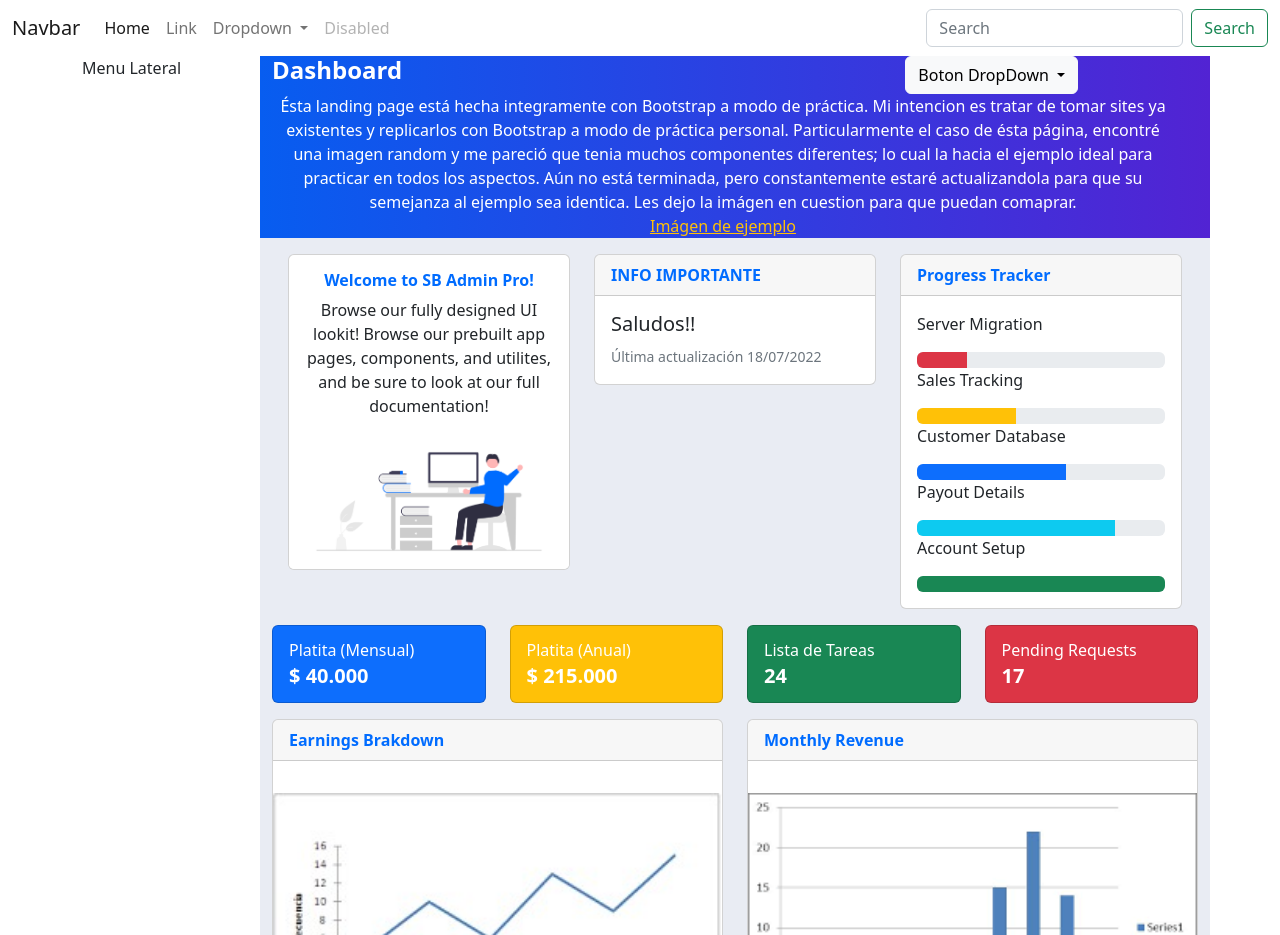
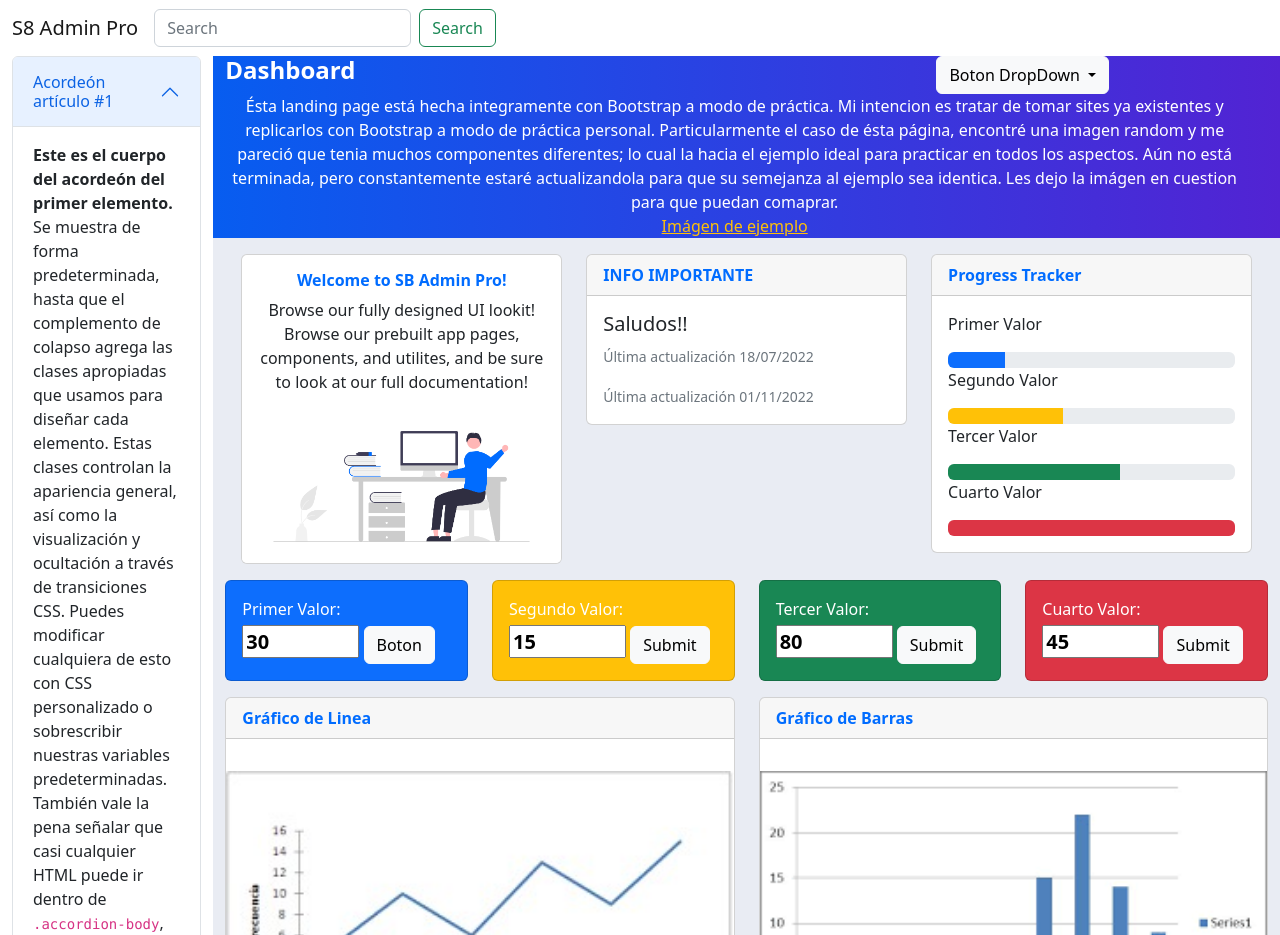
Before and after one commit to serviceace/practicando-bootstrap, a plain HTML site: page index.html in a window 1280 px wide. Shown: the top 935 px of the page. Drawn offline with nearby package versions, Linux system fonts and the light colour scheme.

Commit message:
Add files via upload

```diff
--- /dev/null
+++ b/code.js
@@ -0,0 +1,12 @@
+console.log("todo conectado")
+
+const primerValor = document.querySelector('#ejemploPrueba');
+const barraProgreso = document.querySelector('#barraProgreso');
+const btnOK = document.querySelector('#btnOK');
+
+console.log(primerValor.value)
+
+btnOK.addEventListener("click", (e) => {
+    e.preventDefault();
+    barraProgreso.style.width = ejemploPrueba.value + "%";
+  })
--- a/index.html
+++ b/index.html
@@ -12,33 +12,11 @@
     <!-- Barra de navegación superior -->
     <nav class="navbar navbar-expand-lg bg-ligth">
         <div class="container-fluid">
-          <a class="navbar-brand" href="#">Navbar</a>
+          <a class="navbar-brand" href="#">S8 Admin Pro</a>
           <button class="navbar-toggler" type="button" data-bs-toggle="collapse" data-bs-target="#navbarSupportedContent" aria-controls="navbarSupportedContent" aria-expanded="false" aria-label="Toggle navigation">
             <span class="navbar-toggler-icon"></span>
           </button>
           <div class="collapse navbar-collapse" id="navbarSupportedContent">
-            <ul class="navbar-nav me-auto mb-2 mb-lg-0">
-              <li class="nav-item">
-                <a class="nav-link active" aria-current="page" href="#">Home</a>
-              </li>
-              <li class="nav-item">
-                <a class="nav-link" href="#">Link</a>
-              </li>
-              <li class="nav-item dropdown">
-                <a class="nav-link dropdown-toggle" href="#" id="navbarDropdown" role="button" data-bs-toggle="dropdown" aria-expanded="false">
-                  Dropdown
-                </a>
-                <ul class="dropdown-menu" aria-labelledby="navbarDropdown">
-                  <li><a class="dropdown-item" href="#">Action</a></li>
-                  <li><a class="dropdown-item" href="#">Another action</a></li>
-                  <li><hr class="dropdown-divider"></li>
-                  <li><a class="dropdown-item" href="#">Something else here</a></li>
-                </ul>
-              </li>
-              <li class="nav-item">
-                <a class="nav-link disabled">Disabled</a>
-              </li>
-            </ul>
             <form class="d-flex" role="search">
               <input class="form-control me-2" type="search" placeholder="Search" aria-label="Search">
               <button class="btn btn-outline-success" type="submit">Search</button>
@@ -46,12 +24,53 @@
           </div>
         </div>
       </nav>
+      <!-- MENU LATERAL -->
+    <div class="container-fluid">
+          <div class="row">
+              <div class="col-2 bg-ligth">
+                <div class="accordion" id="accordionExample">
+                  <div class="accordion-item">
+                    <h2 class="accordion-header" id="headingOne">
+                      <button class="accordion-button" type="button" data-bs-toggle="collapse" data-bs-target="#collapseOne" aria-expanded="true" aria-controls="collapseOne">
+                        Acordeón artículo #1
+                      </button>
+                    </h2>
+                    <div id="collapseOne" class="accordion-collapse collapse show" aria-labelledby="headingOne" data-bs-parent="#accordionExample">
+                      <div class="accordion-body">
+                        <strong>Este es el cuerpo del acordeón del primer elemento.</strong> Se muestra de forma predeterminada, hasta que el complemento de colapso agrega las clases apropiadas que usamos para diseñar cada elemento. Estas clases controlan la apariencia general, así como la visualización y ocultación a través de transiciones CSS. Puedes modificar cualquiera de esto con CSS personalizado o sobrescribir nuestras variables predeterminadas. También vale la pena señalar que casi cualquier HTML puede ir dentro de <code>.accordion-body</code>, aunque la transición limita el desbordamiento.
+                      </div>
+                    </div>
+                  </div>
+                  <div class="accordion-item">
+                    <h2 class="accordion-header" id="headingTwo">
+                      <button class="accordion-button collapsed" type="button" data-bs-toggle="collapse" data-bs-target="#collapseTwo" aria-expanded="false" aria-controls="collapseTwo">
+                        Acordeón artículo #2
+                      </button>
+                    </h2>
+                    <div id="collapseTwo" class="accordion-collapse collapse" aria-labelledby="headingTwo" data-bs-parent="#accordionExample">
+                      <div class="accordion-body">
+                        <strong>Este es el cuerpo del acordeón del segundo elemento.</strong> Está oculto de manera predeterminada, hasta que el complemento de Collapse agregue las clases apropiadas que usamos para diseñar cada elemento. Estas clases controlan la apariencia general, así como la visualización y ocultación a través de transiciones CSS. Puedes modificar cualquiera de esto con CSS personalizado o sobrescribir nuestras variables predeterminadas. También vale la pena señalar que casi cualquier HTML puede ir dentro de <code>.accordion-body</code>, aunque la transición limita el desbordamiento.
+                      </div>
+                    </div>
+                  </div>
+                  <div class="accordion-item">
+                    <h2 class="accordion-header" id="headingThree">
+                      <button class="accordion-button collapsed" type="button" data-bs-toggle="collapse" data-bs-target="#collapseThree" aria-expanded="false" aria-controls="collapseThree">
+                        Acordeón artículo #3
+                      </button>
+                    </h2>
+                    <div id="collapseThree" class="accordion-collapse collapse" aria-labelledby="headingThree" data-bs-parent="#accordionExample">
+                      <div class="accordion-body">
+                        <strong>Este es el cuerpo del acordeón del tercer elemento.</strong> Está oculto de manera predeterminada, hasta que el complemento Collapse agregue las clases apropiadas que usamos para diseñar cada elemento. Estas clases controlan la apariencia general, así como la visualización y ocultación a través de transiciones CSS. Puedes modificar cualquiera de esto con CSS personalizado o sobrescribir nuestras variables predeterminadas. También vale la pena señalar que casi cualquier HTML puede ir dentro de <code>.accordion-body</code>, aunque la transición limita el desbordamiento.
+                      </div>
+                    </div>
+                  </div>
+                </div>
 
 
 
-    <div class="container">
-          <div class="row">
-              <div class="col-2 bg-ligth">Menu Lateral</div>
+              </div>
+
 
               <div class="col-10">
 
@@ -78,7 +97,7 @@
                   </div>
                 </div>
 
-                <!-- Bloquecitos ALfa BEta Gamma-->
+                <!-- Bloquecitos ALfa BEta Gamma -->
                 <div class="row fondoPagina p-3">
 
                   <div class="col "> <!-- Primer bloquecito (ALFA) -->
@@ -99,6 +118,8 @@
                         <h5 class="card-title">Saludos!!</h5>
 
                         <p class="card-text"><small class="text-muted">Última actualización 18/07/2022</small></p>
+                        <p class="card-text"><small class="text-muted">Última actualización 01/11/2022</small></p>
+
                       </div>
                     </div>
                   </div>
@@ -108,25 +129,22 @@
                     <div class="card">
                       <div class="card-header texto-azul fw-bolder">Progress Tracker</div>
                       <div class="card-body">
-                        <p>Server Migration</p>
+                        <p>Primer Valor</p>
                         <div class="progress">
-                          <div class="progress-bar bg-danger" role="progressbar" style="width: 20%" aria-valuenow="20" aria-valuemax="100"></div>
+                          <div id="barraProgreso" class="progress-bar bg-primary" role="progressbar" style="width: 20%" aria-valuenow="20" aria-valuemax="100"></div>
                         </div>
-                          <p>Sales Tracking</p>
+                          <p>Segundo Valor</p>
                           <div class="progress">
                             <div class="progress-bar bg-warning" role="progressbar" style="width: 40%" aria-valuenow="40" aria-valuemin="0" aria-valuemax="100"></div>
                           </div>
-                          <p>Customer Database</p>
+                          <p>Tercer Valor</p>
                           <div class="progress">
-                            <div class="progress-bar bg-primary" role="progressbar" style="width: 60%" aria-valuenow="60" aria-valuemax="100"></div>
+                            <div class="progress-bar bg-success" role="progressbar" style="width: 60%" aria-valuenow="60" aria-valuemax="100"></div>
                           </div>
-                          <p>Payout Details</p>
+
+                          <p>Cuarto Valor</p>
                           <div class="progress">
-                            <div class="progress-bar bg-info" role="progressbar" style="width: 80%" aria-valuenow="80" aria-valuemax="100"></div>
-                          </div>
-                          <p>Account Setup</p>
-                          <div class="progress">
-                            <div class="progress-bar bg-success" role="progressbar" style="width: 100%" aria-valuenow="100" aria-valuemax="100"></div>
+                            <div class="progress-bar bg-danger" role="progressbar" style="width: 100%" aria-valuenow="100" aria-valuemax="100"></div>
                           </div>
                         </div>
                        </div>
@@ -143,8 +161,13 @@
                     <div class="card text-white bg-primary mb-3" style="max-width: 18rem;">
                       <div class="card-body">
                         <div class="col">
-                          <h5 class="card-title fs-6 fw-lighter lh-1 tinyFont">Platita (Mensual)</h5>
-                          <p class="card-text fs-5 fw-bolder lh-1">$ 40.000</p>
+
+                          <form action="/action_page.php">
+                              <label class="card-title fs-6 fw-lighter lh-1 tinyFont for="quantity">Primer Valor:</label>
+                              <input id="ejemploPrueba" class="card-text fs-5 fw-bolder lh-1" type="number" id="quantity" name="quantity" min="0" max="100" step="10" value="30">
+                              <input id="btnOK" class="btn btn-light" type="submit" value="Boton">
+                          </form>
+
                         </div>
                       </div>
                      </div>
@@ -154,8 +177,13 @@
                   <div class="col-3 fondoPagina">
                    <div class="card text-dark bg-warning mb-3" style="max-width: 18rem;">
                     <div class="card-body text-white">
-                      <h5 class="card-title fs-6 fw-light lh-1">Platita (Anual)</h5>
-                      <p class="card-text fs-5 fw-bolder lh-1">$ 215.000</p>
+
+                      <form action="/action_page.php">
+                        <label class="card-title fs-6 fw-lighter lh-1 tinyFont for="quantity">Segundo Valor:</label>
+                        <input class="card-text fs-5 fw-bolder lh-1" type="number" id="quantity" name="quantity" min="0" max="100" step="10" value="15">
+                        <input class="btn btn-light" type="submit" value="Submit">
+                    </form>
+
                     </div>
                   </div>
                 </div>
@@ -163,8 +191,13 @@
                 <div class="col-3 fondoPagina">
                   <div class="card text-white bg-success mb-3" style="max-width: 18rem;">
                    <div class="card-body text-white">
-                      <h5 class="card-title fs-6 fw-light lh-1">Lista de Tareas</h5>
-                      <p class="card-text fs-5 fw-bolder lh-1">24</p>
+
+                    <form action="/action_page.php">
+                      <label class="card-title fs-6 fw-lighter lh-1 tinyFont for="quantity">Tercer Valor:</label>
+                      <input class="card-text fs-5 fw-bolder lh-1" type="number" id="quantity" name="quantity" min="0" max="100" step="10" value="80">
+                      <input class="btn btn-light" type="submit" value="Submit">
+                  </form>
+
                     </div>
                   </div>
                 </div>
@@ -172,8 +205,13 @@
                 <div class="col-3 fondoPagina">
                   <div class="card text-white bg-danger mb-3" style="max-width: 18rem;">
                     <div class="card-body text-white">
-                      <h5 class="card-title fs-6 fw-light lh-1">Pending Requests</h5>
-                      <p class="card-text fs-5 fw-bolder lh-1">17</p>
+
+                      <form action="/action_page.php">
+                        <label class="card-title fs-6 fw-lighter lh-1 tinyFont for="quantity">Cuarto Valor:</label>
+                        <input class="card-text fs-5 fw-bolder lh-1" type="number" id="quantity" name="quantity" min="0" max="100" step="10" value="45">
+                        <input class="btn btn-light" type="submit" value="Submit">
+                    </form>
+
                     </div>
                   </div>
                 </div>
@@ -184,7 +222,7 @@
                 <div class="row">
                   <div class="col fondoPagina">
                     <div class="card">
-                      <div class="card-header texto-azul fw-bolder fs-6">Earnings Brakdown</div>
+                      <div class="card-header texto-azul fw-bolder fs-6">Gráfico de Linea</div>
                       <div class="card-body">
                       </div>
                       <img src="./image/grafico_uno.jpg" class="card-img-bottom" alt="...">
@@ -192,7 +230,8 @@
                   </div>
                   <div class="col fondoPagina">
                     <div class="card">
-                      <div class="card-header texto-azul fw-bolder fs-6">Monthly Revenue</div>
+                      <div class="card-header texto-azul fw-bolder fs-6">Gráfico de Barras
+                      </div>
                       <div class="card-body">
                         </div>
                       <img src="./image/grafico_Dos.png" class="card-img-bottom" alt="...">
@@ -219,5 +258,6 @@
 
 
     <script src="https://cdn.jsdelivr.net/npm/bootstrap@5.2.0-beta1/dist/js/bootstrap.bundle.min.js" integrity="sha384-pprn3073KE6tl6bjs2QrFaJGz5/SUsLqktiwsUTF55Jfv3qYSDhgCecCxMW52nD2" crossorigin="anonymous"></script>
+    <script src="code.js"></script>
   </body>
 </html>
```
